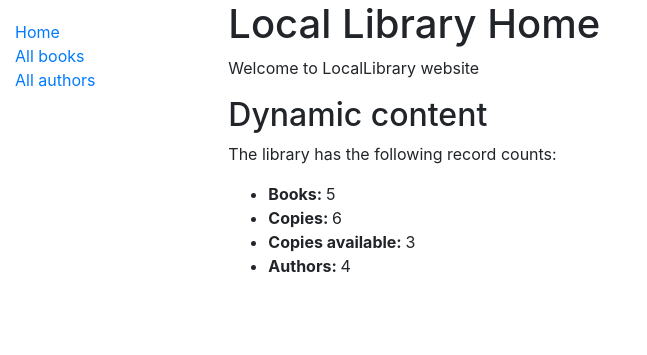
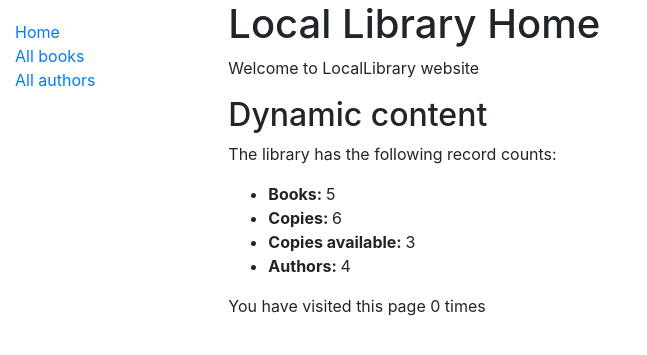
Before and after one commit to rustamhsv/library, a Django app: page /catalog/ in a window 1280 px wide. Shown: the top 355 px of the page, without its empty margins (0-647 px from the left). Run offline with Django 4.2, Linux system fonts and the light colour scheme; data comes from the database, SQL or seed files in the repository; both versions use the stored data as it was after the commit.

Commit message:
sessions added

```diff
--- a/catalog/templates/index.html
+++ b/catalog/templates/index.html
@@ -15,4 +15,5 @@
         <li><strong>Copies available: </strong>{{ num_instances_available}}</li>
         <li><strong>Authors: </strong>{{ num_authors }}</li>
     </ul>
+    <p>You have visited this page {{ num_visits }} time{{ num_visits|pluralize }}</p>
 {% endblock %}
--- a/catalog/views.py
+++ b/catalog/views.py
@@ -20,11 +20,16 @@ def index(request):
     # animal = Book.objects.filter(title__icontains='Pride').count()
     # print(animal)
 
+    # Calc number of visits to this view with session variable
+    num_visits = request.session.get('num_visits', 0)
+    request.session['num_visits'] = num_visits + 1
+
     context = {
         'num_books': num_books,
         'num_instances': num_instances,
         'num_instances_available': num_instances_available,
-        'num_authors': num_authors
+        'num_authors': num_authors,
+        'num_visits': num_visits,
     }
 
     return render(request, 'index.html', context=context)
```
Also changed, not shown: db.sqlite3.
